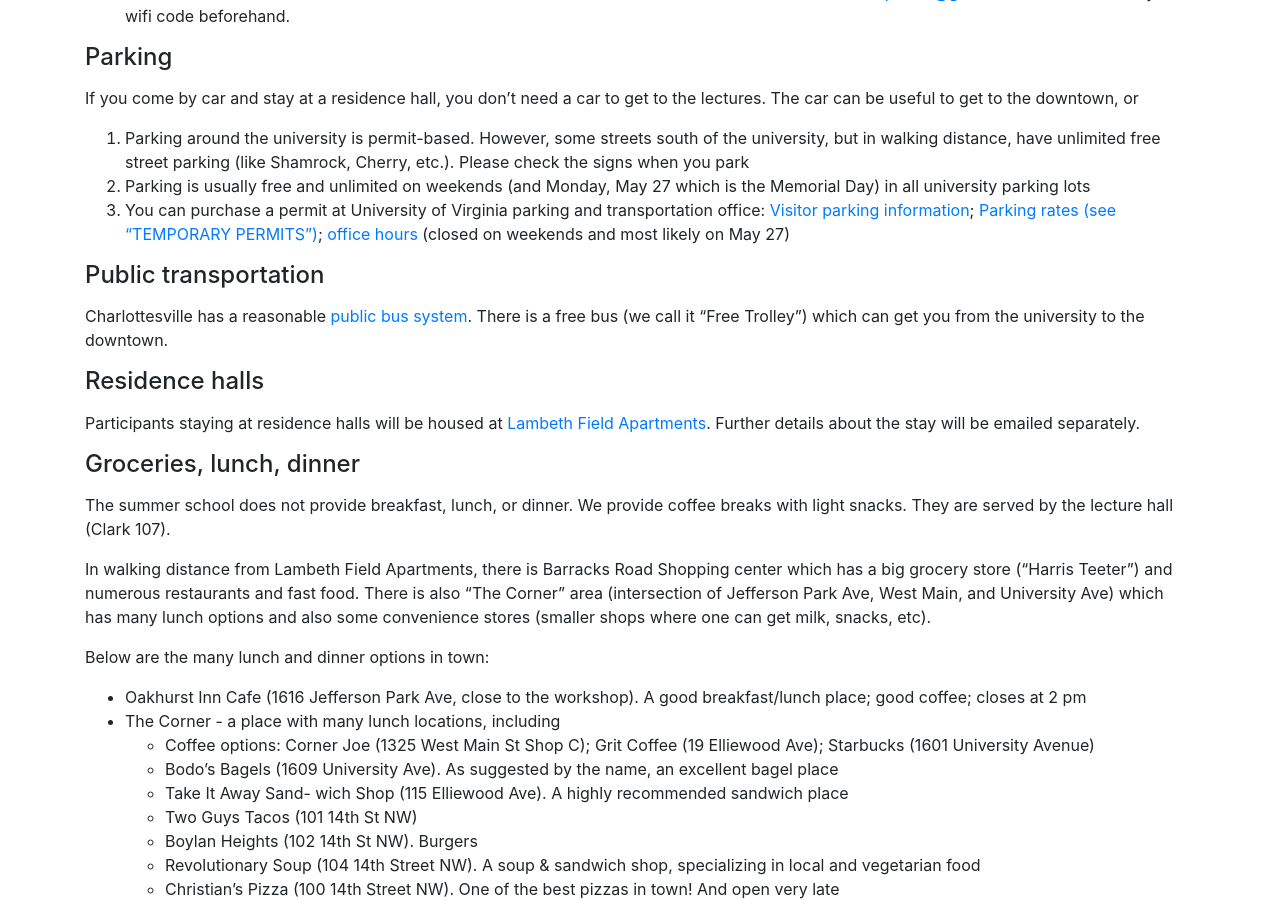
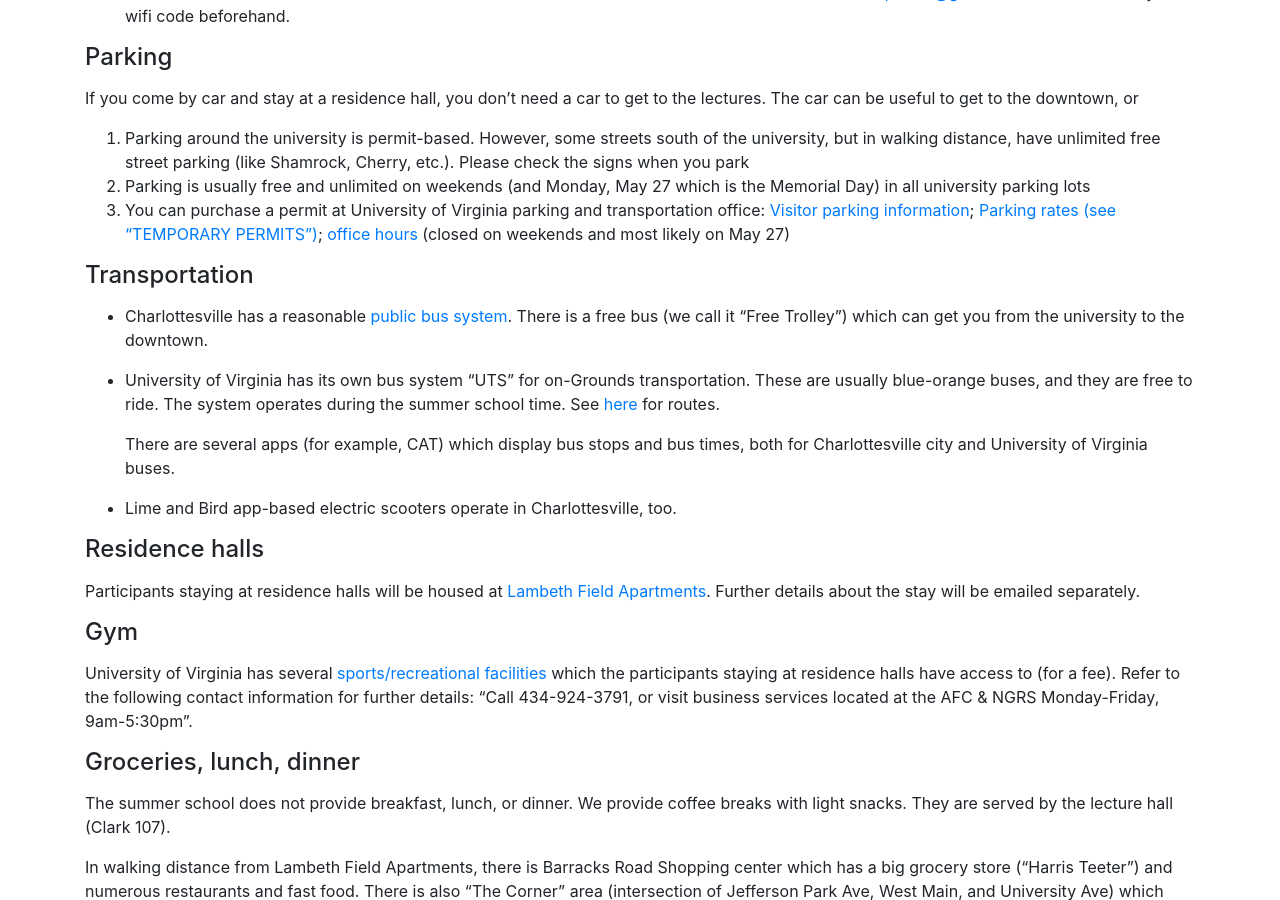
Before and after one commit to int-prob/int-prob-code, a Jekyll site: the page built from vipss2019/travel_local.md, in a window 1280 px wide and 900 px high, scrolled down 737 px. Built offline with Jekyll 4.4.1, drawn with Linux system fonts in a browser that asks for light colours; nearby versions of some CDN libraries.

Commit message:
Update travel_local.md

```diff
--- a/vipss2019/travel_local.md
+++ b/vipss2019/travel_local.md
@@ -37,16 +37,28 @@ If you come by car and stay at a residence hall, you don't need a car to get to
 [Parking rates (see "TEMPORARY PERMITS")](https://parking.virginia.edu/system/files/VisitorRates.pdf);
 [office hours](https://parking.virginia.edu/contact) (closed on weekends and most likely on May 27)
 
-<h3 class="mb-3">Public transportation</h3>
+<h3 class="mb-3">Transportation</h3>
 
-Charlottesville has a reasonable [public bus system](http://www.charlottesville.org/departments-and-services/city-services/charlottesville-area-transit-cat). There is a free bus (we call it "Free Trolley")
+- Charlottesville has a reasonable [public bus system](http://www.charlottesville.org/departments-and-services/city-services/charlottesville-area-transit-cat). There is a free bus (we call it "Free Trolley")
 which can get you from the university to the downtown.
+
+- University of Virginia has its own bus system "UTS" for on-Grounds transportation. These are usually blue-orange buses, and they are free to ride. The system operates during the summer school time. See [here](https://parking.virginia.edu/university-transit-service) for routes.
+
+	There are several apps (for example, CAT) which display bus stops and
+bus times, both for Charlottesville city and University of Virginia
+buses.
+
+- Lime and Bird app-based electric scooters operate in Charlottesville, too.
 
 <h3 class="mb-3">Residence halls</h3>
 
 Participants staying at residence halls will be housed at
 [Lambeth Field Apartments](https://housing.virginia.edu/area/1171).
 Further details about the stay will be emailed separately.
+
+<h3 class="mb-3">Gym</h3>
+
+University of Virginia has several [sports/recreational facilities](https://recsports.virginia.edu) which the participants staying at residence halls have access to (for a fee). Refer to the following contact information for further details: "Call 434-924-3791, or visit business services located at the AFC & NGRS Monday-Friday, 9am-5:30pm".
 
 <h3 class="mb-3">Groceries, lunch, dinner</h3>
 
```
